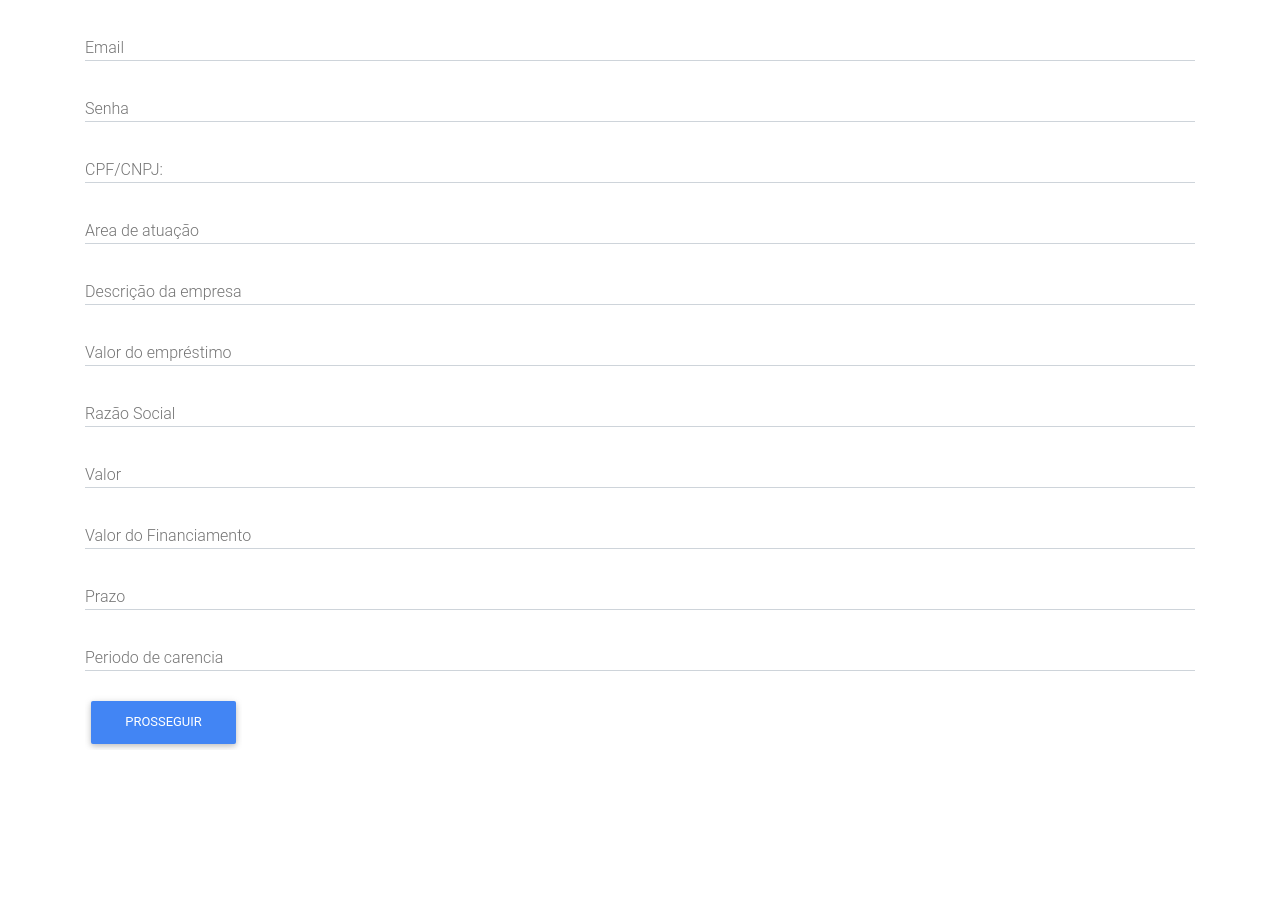
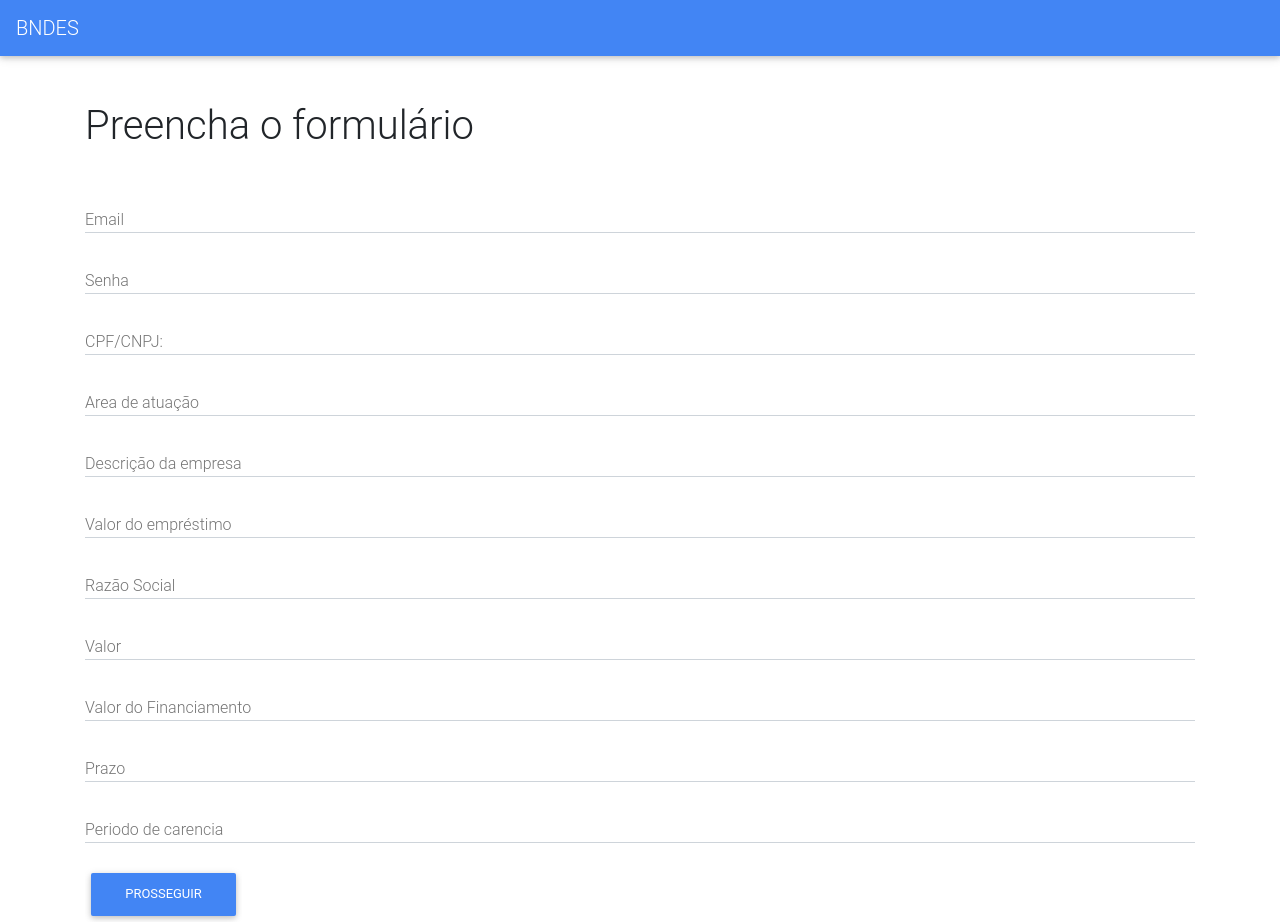
Before and after one commit to Kanthus123/Hackathon, a website: page TimelordsApp/src/form.html in a window 1280 px wide. Before the commit the page ends 800 px from the top, so only its background shows below. Drawn offline with nearby package versions, Linux system fonts and the light colour scheme.

Commit message:
Navbar adicionada

```diff
--- a/TimelordsApp/src/form.html
+++ b/TimelordsApp/src/form.html
@@ -25,10 +25,12 @@
 <body>
 
 
-
+  <nav class="navbar navbar-dark primary-color">
+    <a class="navbar-brand" href="#">BNDES</a>
+  </nav>
     <!--Main layout-->
     <div class="container">
-
+          <h1 class="mt-5 mb-5">Preencha o formulário</h1>
             <div class="md-form">
                 <input type="text" id="Email" class="form-control">
                 <label for="Email" >Email</label>
```
